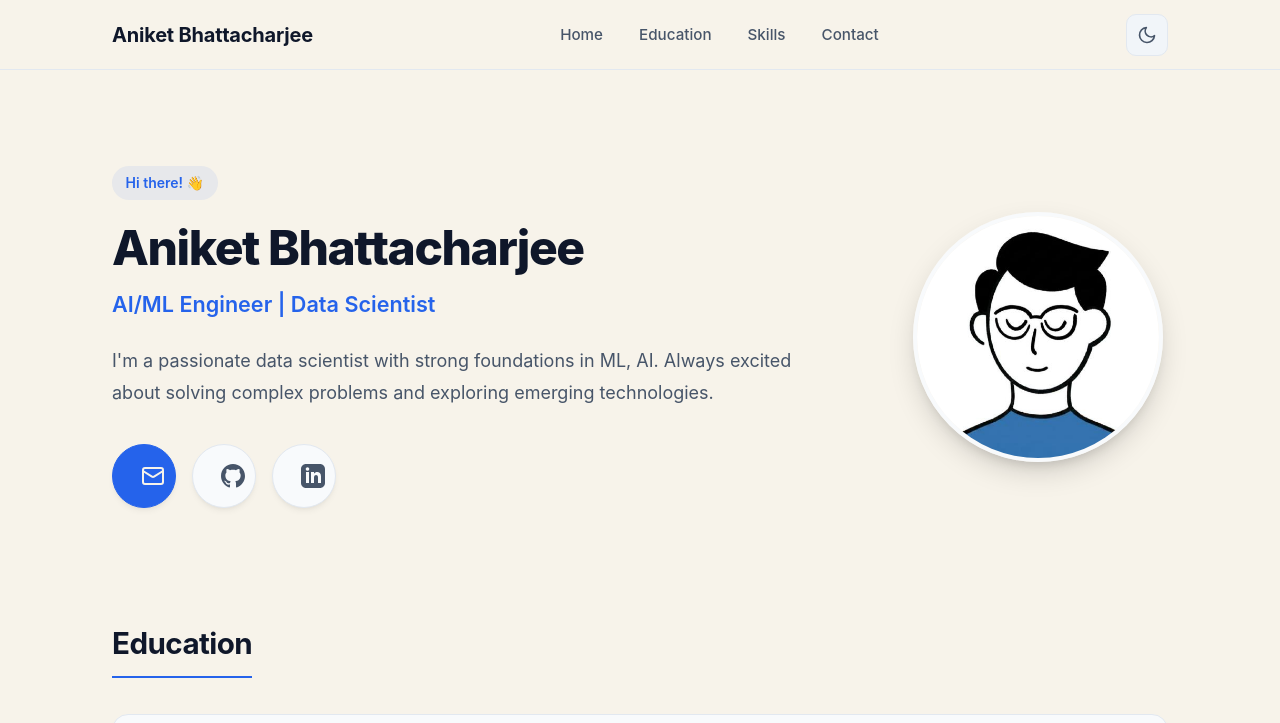
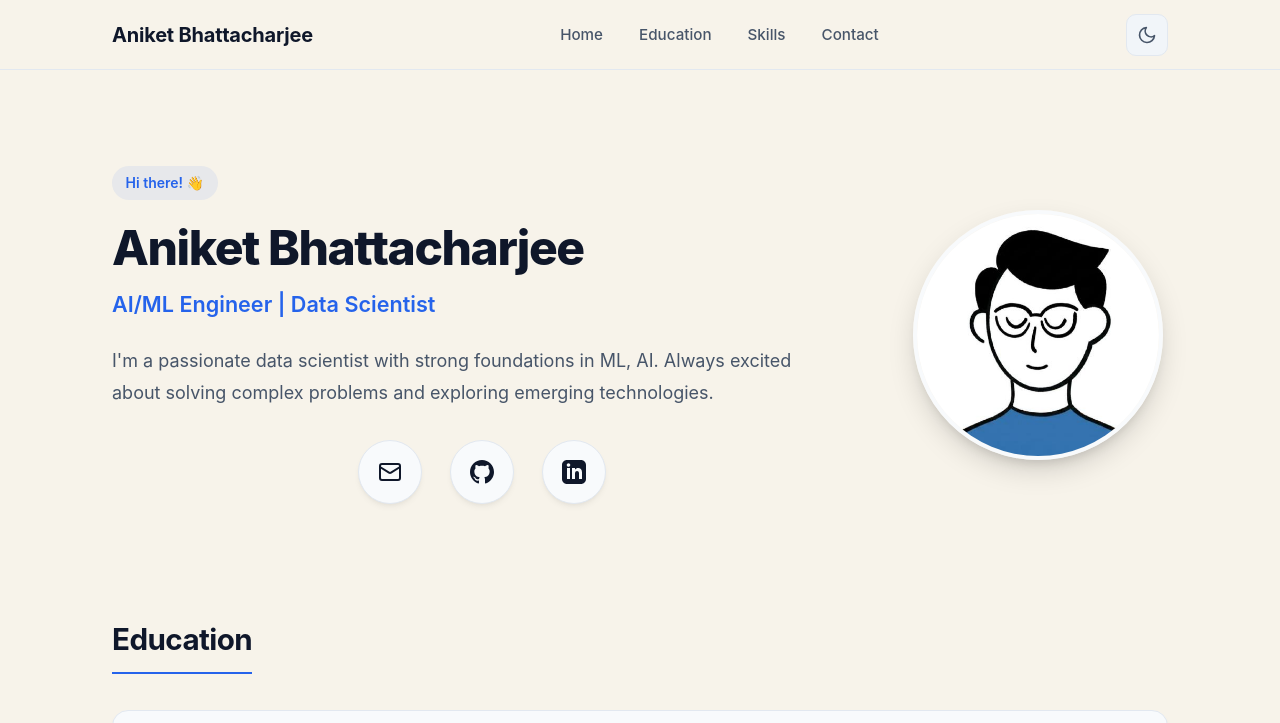
Before and after one commit to aniketcodes101/aniketcodes101.github.io, a plain HTML site: page index.html in a window 1280 px wide. Shown: the top 723 px of the page. Drawn offline with Linux system fonts and the light colour scheme.

Commit message:
Update index.html

```diff
--- a/index.html
+++ b/index.html
@@ -69,20 +69,22 @@
                     I'm a passionate data scientist with strong foundations in ML, AI.
                     Always excited about solving complex problems and exploring emerging technologies.
                 </p>
-                <div class="hero-links">
-                    <a href="mailto:aniketcodes101@zohomail.in" class="link-btn link-btn-primary">
-                        <svg class="btn-icon" xmlns="http://www.w3.org/2000/svg" width="16" height="16" viewBox="0 0 24 24" fill="none" stroke="currentColor" stroke-width="2" stroke-linecap="round" stroke-linejoin="round">
+                <div class="contact-icons-row">
+                <a href="mailto:aniketcodes101@zohomail.in" class="contact-icon-btn" aria-label="Email" title="Email">
+                    <svg xmlns="http://www.w3.org/2000/svg" width="24" height="24" viewBox="0 0 24 24" fill="none" stroke="currentColor" stroke-width="2" stroke-linecap="round" stroke-linejoin="round">
                         <rect width="20" height="16" x="2" y="4" rx="2"></rect>
                         <path d="m22 7-8.97 5.7a1.94 1.94 0 0 1-2.06 0L2 7"></path>
                     </svg>
                 </a>
-                    <a href="https://github.com/aniketcodes101" target="_blank" rel="noopener noreferrer" class="link-btn">
-                        <svg class="btn-icon" xmlns="http://www.w3.org/2000/svg" width="16" height="16" viewBox="0 0 24 24" fill="currentColor">
+
+                <a href="https://github.com/aniketcodes101" target="_blank" rel="noopener noreferrer" class="contact-icon-btn" aria-label="GitHub" title="GitHub">
+                    <svg xmlns="http://www.w3.org/2000/svg" width="24" height="24" viewBox="0 0 24 24" fill="currentColor">
                         <path d="M12 0c-6.626 0-12 5.373-12 12 0 5.302 3.438 9.8 8.207 11.387.599.111.793-.261.793-.577v-2.234c-3.338.726-4.033-1.416-4.033-1.416-.546-1.387-1.333-1.756-1.333-1.756-1.089-.745.083-.729.083-.729 1.205.084 1.839 1.237 1.839 1.237 1.07 1.834 2.807 1.304 3.492.997.107-.775.418-1.305.762-1.604-2.665-.305-5.467-1.334-5.467-5.931 0-1.311.469-2.381 1.236-3.221-.124-.303-.535-1.524.117-3.176 0 0 1.008-.322 3.301 1.23.957-.266 1.983-.399 3.003-.404 1.02.005 2.047.138 3.006.404 2.291-1.552 3.297-1.23 3.297-1.23.653 1.653.242 2.874.118 3.176.77.84 1.235 1.911 1.235 3.221 0 4.609-2.807 5.624-5.479 5.921.43.372.823 1.102.823 2.222v3.293c0 .319.192.694.801.576 4.765-1.589 8.199-6.086 8.199-11.386 0-6.627-5.373-12-12-12z"/>
                     </svg>
                 </a>
-                    <a href="https://www.linkedin.com/in/aniketcodes101/" target="_blank" rel="noopener noreferrer" class="link-btn">
-                        <svg class="btn-icon" xmlns="http://www.w3.org/2000/svg" width="16" height="16" viewBox="0 0 24 24" fill="currentColor">
+
+                <a href="https://www.linkedin.com/in/aniketcodes101/" target="_blank" rel="noopener noreferrer" class="contact-icon-btn" aria-label="LinkedIn" title="LinkedIn">
+                    <svg xmlns="http://www.w3.org/2000/svg" width="24" height="24" viewBox="0 0 24 24" fill="currentColor">
                         <path d="M19 0h-14c-2.761 0-5 2.239-5 5v14c0 2.761 2.239 5 5 5h14c2.762 0 5-2.239 5-5v-14c0-2.761-2.238-5-5-5zm-11 19h-3v-11h3v11zm-1.5-12.268c-.966 0-1.75-.79-1.75-1.764s.784-1.764 1.75-1.764 1.75.79 1.75 1.764-.783 1.764-1.75 1.764zm13.5 12.268h-3v-5.604c0-3.368-4-3.113-4 0v5.604h-3v-11h3v1.765c1.396-2.586 7-2.777 7 2.476v6.759z"/>
                     </svg>
                 </a>
```
Lines whose indentation alone changed are shown as unchanged.
